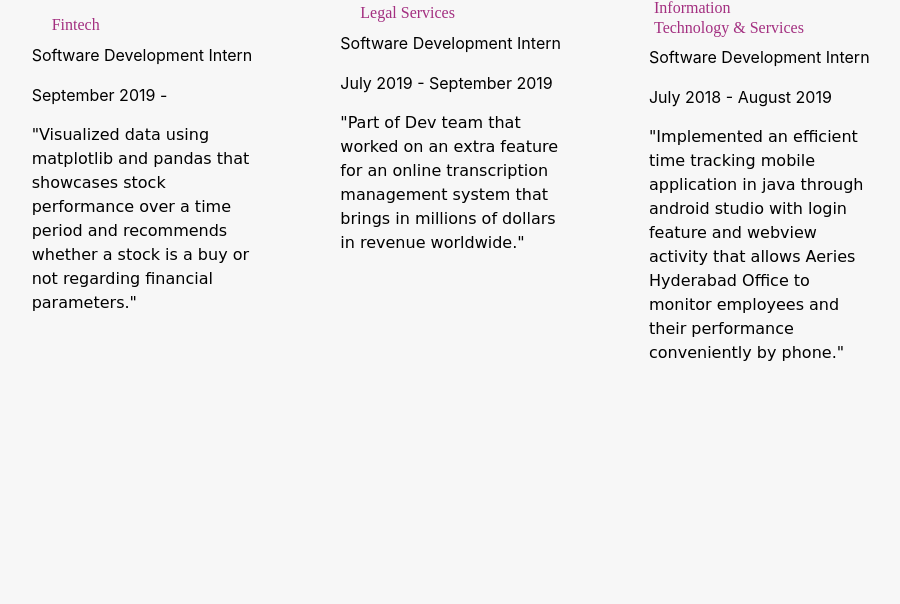
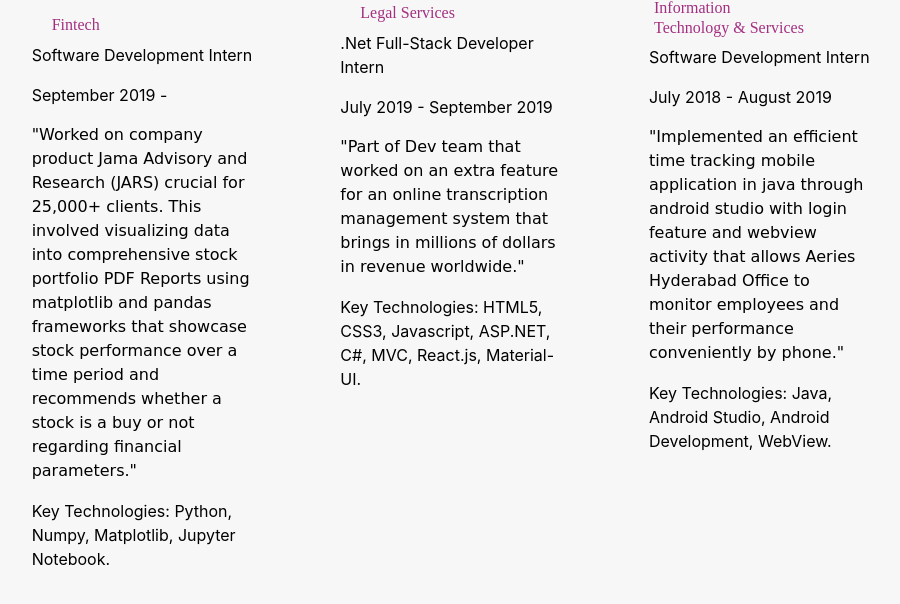
Before and after one commit to vishal237/vsunkara23.github.io, a plain HTML site: page index.html in a window 1280 px wide. Shown: the part 2068-2672 px from the top of the page, without its empty margins (187-1087 px from the left). Before the commit the page ends 2580 px from the top, so only its background shows below. Drawn offline with nearby package versions, Linux system fonts and the light colour scheme; a web font is replaced by a local one.

Commit message:
Update index.html

```diff
--- a/index.html
+++ b/index.html
@@ -185,20 +185,24 @@
           <h4 class="feature-title">Fintech</h4>
           <p>Software Development Intern</p>
           <p>September 2019 - </p>
-          <p class="bfont">"Visualized data using matplotlib
-            and pandas that showcases stock performance over
-            a time period and recommends whether a stock is a
+          <p class="bfont">"Worked on company product Jama Advisory
+            and Research (JARS) crucial for 25,000+ clients. This involved
+            visualizing data into comprehensive stock portfolio PDF Reports
+            using matplotlib and pandas frameworks that showcase stock performance
+            over a time period and recommends whether a stock is a
             buy or not regarding financial parameters."</p>
+          <p> Key Technologies: Python, Numpy, Matplotlib, Jupyter Notebook. </p>
         </div>
         <div class="feature-box col-lg-4">
           <img class="logo2" src="CompanyLogos/Epiq.png" alt="" height="90px" width="90px">
           <h4 class="feature-title1">Legal Services</h4>
-          <p>Software Development Intern</p>
+          <p>.Net Full-Stack Developer Intern</p>
           <p>July 2019 - September 2019</p>
           <p class="bfont">"Part of Dev team that worked on an extra feature for an
             online transcription management system that brings in
             millions of dollars in revenue worldwide."</p>
-        </div>
+          <p> Key Technologies: HTML5, CSS3, Javascript, ASP.NET, C#, MVC, React.js, Material-UI. </p>
+         </div>
         <div class="feature-box col-lg-4">
           <img class="logo3" src="CompanyLogos/ATG.png" alt="" height="85px" width="85px">
           <h4 class="feature-title2">Information <br>
@@ -209,13 +213,11 @@
             application in java through android studio with login feature
             and webview activity that allows Aeries Hyderabad Office to monitor
             employees and their performance conveniently by phone."</p>
+          <p> Key Technologies: Java, Android Studio, Android Development, WebView.</p>
         </div>
       </div>
     </div>
   </section>
-
   </div>
-
 </body>
-
 </html>
```
